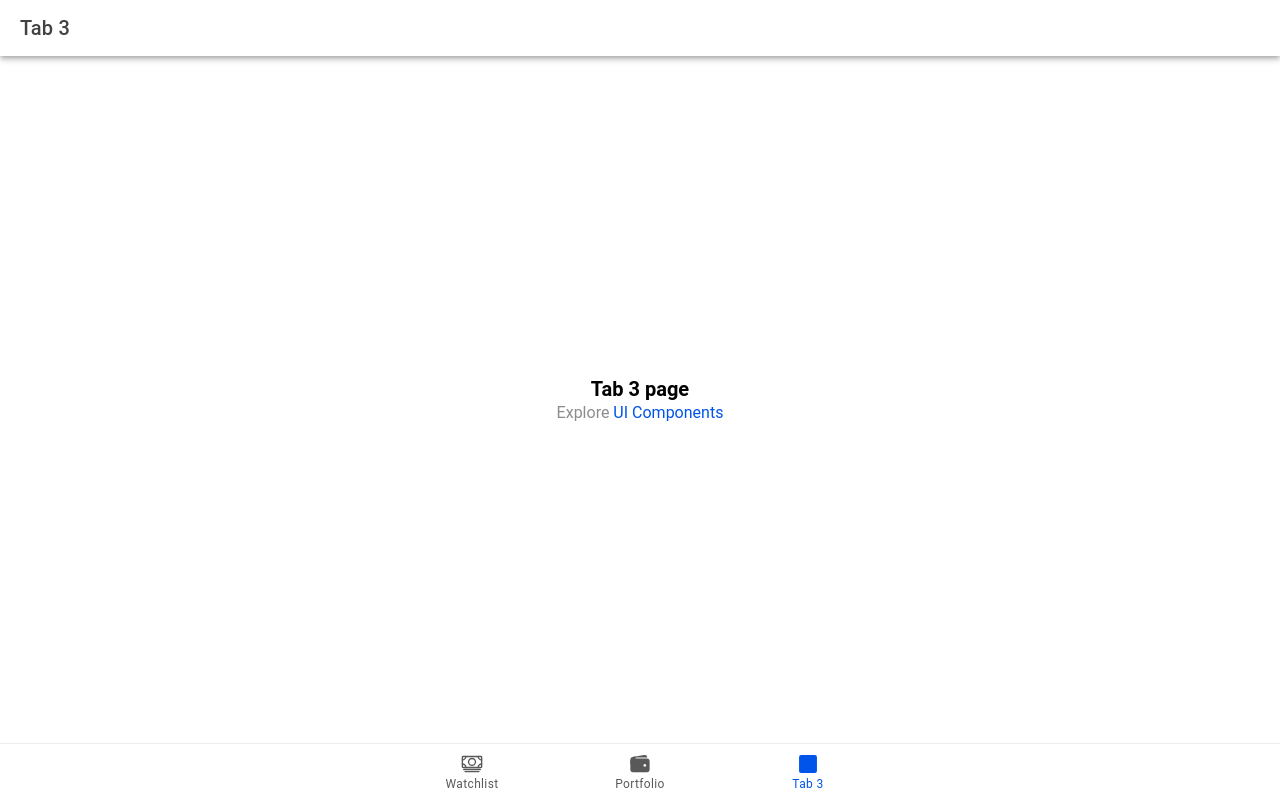
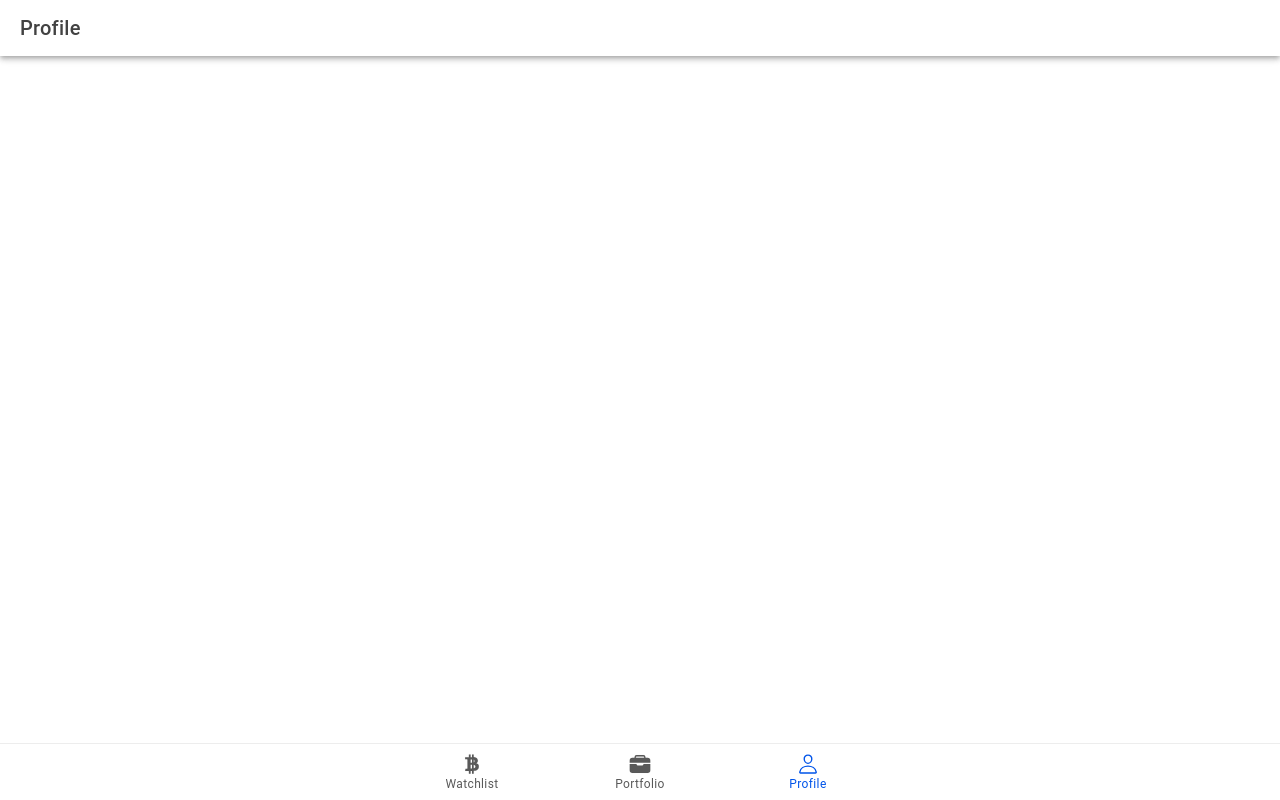
Before and after one commit to rohanbawa/CryptoCurrency, a React (Vite) app: page /tab3 in a window 1280 px wide. Built offline with nearby package versions, Linux system fonts and the light colour scheme.

Commit message:
added -profile tab to the UI

```diff
--- a/src/App.tsx
+++ b/src/App.tsx
@@ -10,7 +10,7 @@ import {
   setupIonicReact
 } from '@ionic/react';
 import { IonReactRouter } from '@ionic/react-router';
-import { cash, cashOutline, ellipse, search, square, triangle, wallet } from 'ionicons/icons';
+import { briefcase, briefcaseOutline, cash, cashOutline, ellipse, logIn, logoBitcoin, man, person, personOutline, search, square, triangle, wallet } from 'ionicons/icons';
 import Tab1 from './pages/Tab1';
 import Tab2 from './pages/Tab2';
 import Tab3 from './pages/Tab3';
@@ -79,16 +79,16 @@ const App: React.FC = () => (
         </IonRouterOutlet>
         <IonTabBar slot="bottom">
           <IonTabButton tab="tab1" href="/tab1">
-            <IonIcon aria-hidden="true" icon={cashOutline} />
+            <IonIcon aria-hidden="true" icon={logoBitcoin} />
             <IonLabel>Watchlist</IonLabel>
           </IonTabButton>
           <IonTabButton tab="tab2" href="/tab2">
-            <IonIcon aria-hidden="true" icon={wallet} />
+            <IonIcon aria-hidden="true" icon={briefcase} />
             <IonLabel>Portfolio</IonLabel>
           </IonTabButton>
           <IonTabButton tab="tab3" href="/tab3">
-            <IonIcon aria-hidden="true" icon={square} />
-            <IonLabel>Tab 3</IonLabel>
+            <IonIcon aria-hidden="true" icon={personOutline} />
+            <IonLabel>Profile</IonLabel>
           </IonTabButton>
         </IonTabBar>
       </IonTabs>
--- a/src/pages/Tab3.tsx
+++ b/src/pages/Tab3.tsx
@@ -7,16 +7,16 @@ const Tab3: React.FC = () => {
     <IonPage>
       <IonHeader>
         <IonToolbar>
-          <IonTitle>Tab 3</IonTitle>
+          <IonTitle>Profile</IonTitle>
         </IonToolbar>
       </IonHeader>
       <IonContent fullscreen>
         <IonHeader collapse="condense">
           <IonToolbar>
-            <IonTitle size="large">Tab 3</IonTitle>
+            <IonTitle size="large">Profile</IonTitle>
           </IonToolbar>
         </IonHeader>
-        <ExploreContainer name="Tab 3 page" />
+
       </IonContent>
     </IonPage>
   );
```
